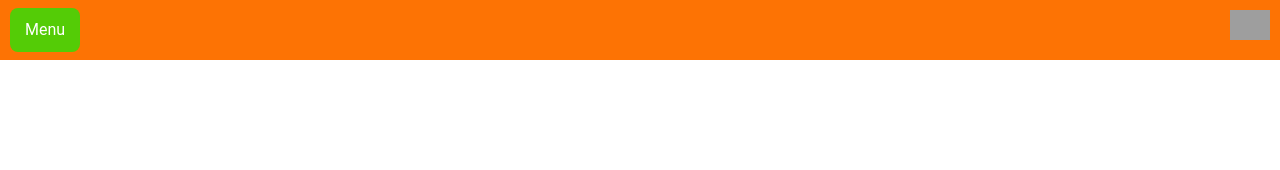
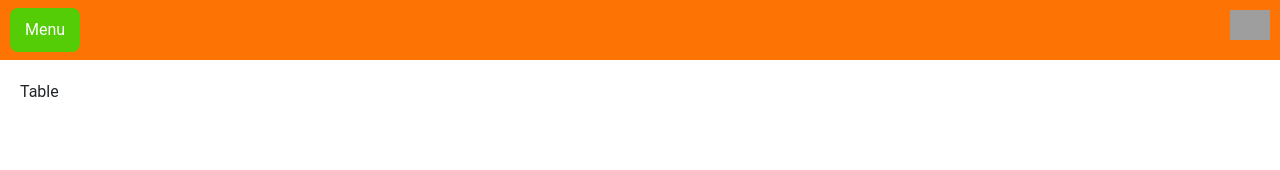
Before and after one commit to faridhajizada/MyTask, a React (Vite) app: page /table-list in a window 1280 px wide. Before the commit this address had no page. Shown: the top 170 px of the page. Built offline with nearby package versions, Linux system fonts and the light colour scheme; grey boxes are pictures that could not be loaded.

Commit message:
feat: create Table List page

```diff
--- a/src/App.jsx
+++ b/src/App.jsx
@@ -2,6 +2,7 @@ import React, { useState, lazy, Suspense } from "react";
 import { BrowserRouter as Router, Routes, Route } from "react-router-dom";
 
 const Post = lazy(() => import("./pages/Post/Post"));
+const Table = lazy(() => import("./pages/Table/Table"));
 import Navbar from "./components/Dashboard/Navbar/Navbar";
 import Sidebar from "./components/Dashboard/Sidebar/Sidebar";
 import Dashboard from "./pages/Dashboard/Dashboard";
@@ -20,6 +21,7 @@ function App() {
             <Suspense fallback={<div>Loading...</div>}>
               <Routes>
                 <Route path="/" element={<Dashboard />} />
+                <Route path="/table-list" element={<Table />} />
                 <Route path="/posts" element={<Post />} />
               </Routes>
             </Suspense>
--- a/src/components/Dashboard/Sidebar/Sidebar.jsx
+++ b/src/components/Dashboard/Sidebar/Sidebar.jsx
@@ -10,6 +10,9 @@ function Sidebar({ isOpen }) {
           <Link to="/">Home</Link>
         </li>
         <li>
+          <Link to="/table-list">Table List</Link>
+        </li>
+        <li>
           <Link to="/posts">Posts</Link>
         </li>
       </ul>
--- /dev/null
+++ b/src/pages/Table/Table.jsx
@@ -0,0 +1,7 @@
+import React from "react";
+
+function Table() {
+  return <div>Table</div>;
+}
+
+export default Table;
```
Also changed, not shown: src/pages/Table/Table.scss (added).
